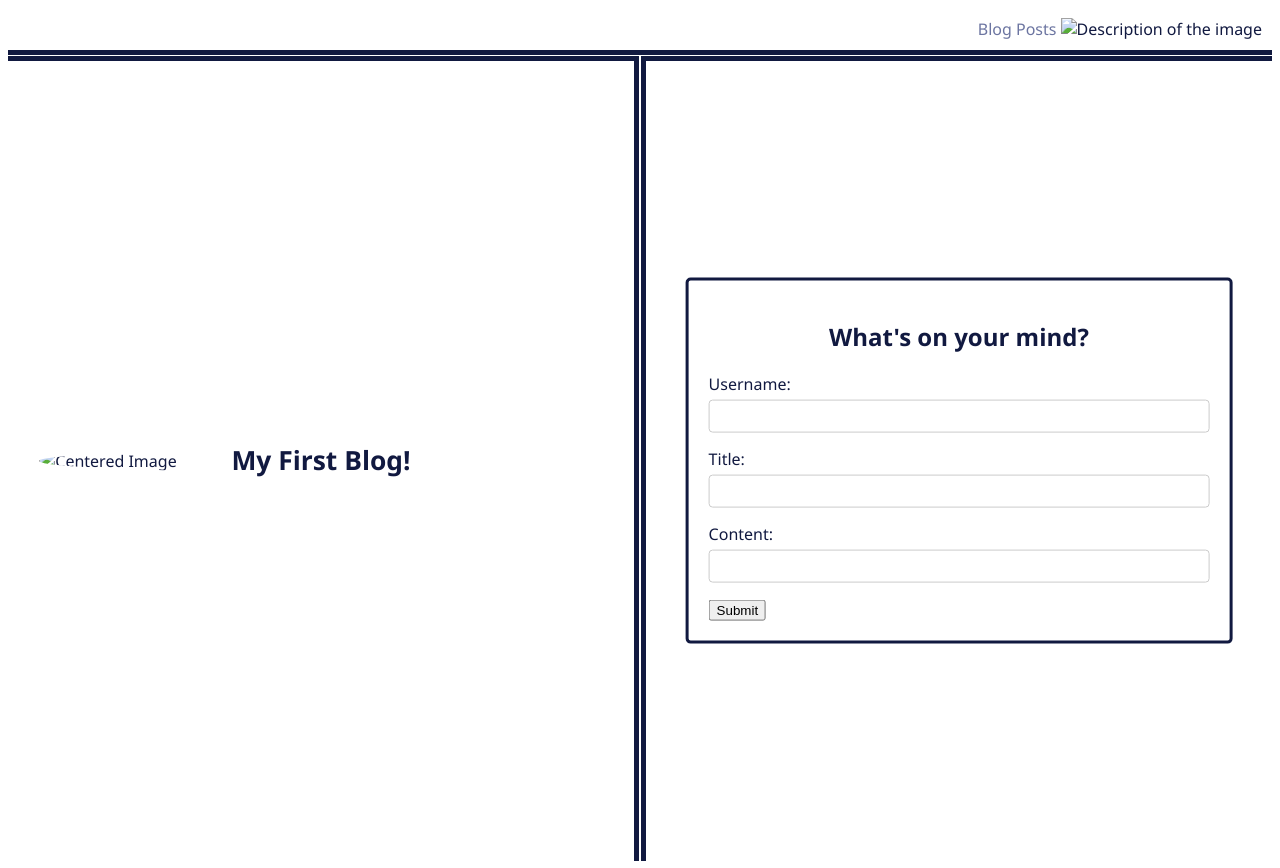
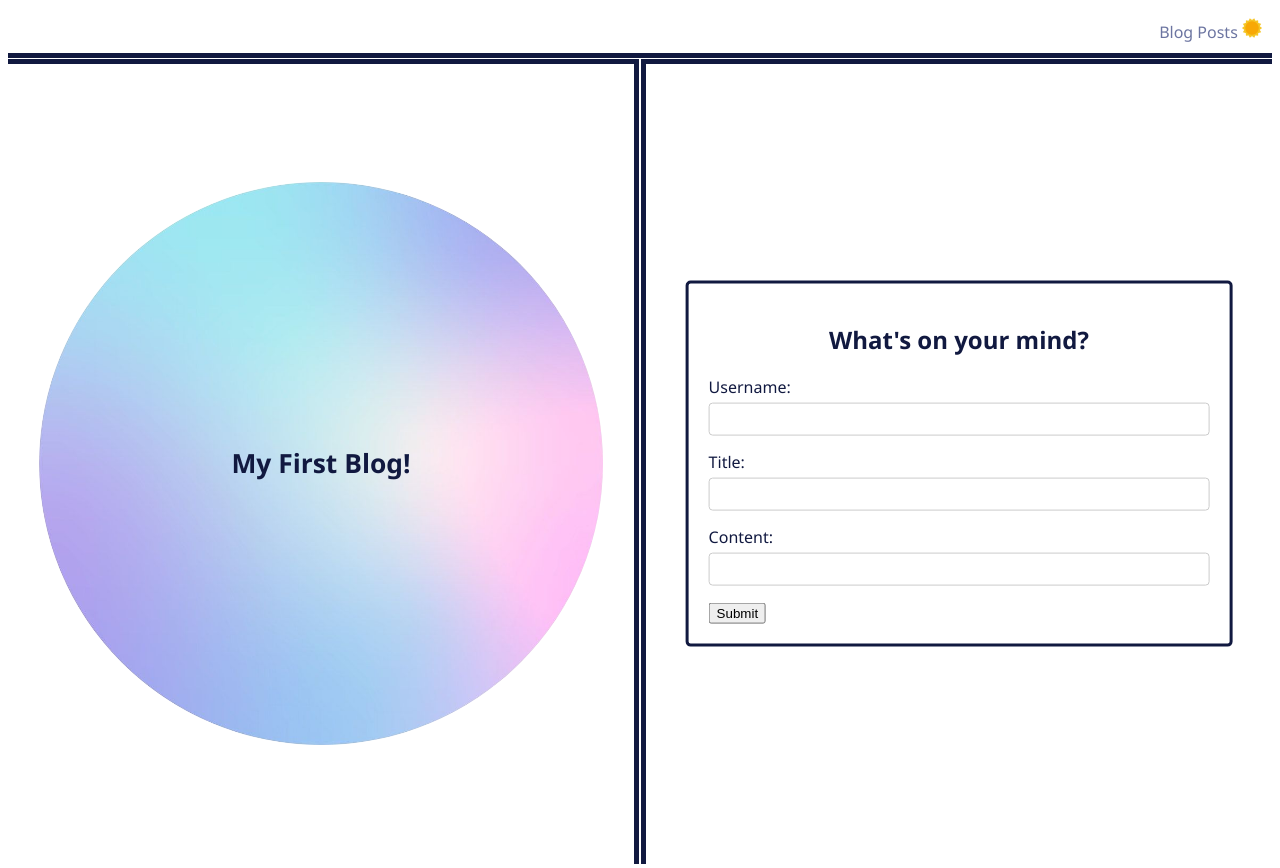
Before and after one commit to emulcahey/Personal-Blog-Erin-Mulcahey, a plain HTML site: page index.html in a window 1280 px wide. Drawn offline with Linux system fonts and the light colour scheme; the site is published under a folder, as on GitHub Pages, so addresses that start at the root find nothing.

Commit message:
Update index.html
changed  location name of images

```diff
--- a/index.html
+++ b/index.html
@@ -14,7 +14,7 @@
     <nav class="navbar navBoxBorder">
         <div class="navBox">
             <a href="blog.html">Blog Posts</a>
-            <img class="navImage" onclick="lightDarkMode()" src="/images/sun-icon.png" alt="Description of the image">
+            <img class="navImage" onclick="lightDarkMode()" src="images/sun-icon.png" alt="Description of the image">
         </div>
     </nav>
 
@@ -22,7 +22,7 @@
         <!-- The left-box has an image in the middle -->
         <section class="leftandRight-box leftSectionBorders">
             <div class="image-container">
-                <img src="/images/circle.png" alt="Centered Image">
+                <img src="images/circle.png" alt="Centered Image">
                 <div class="text-overlay">
                     <h2>My First Blog!</h2>
                 </div>
```
